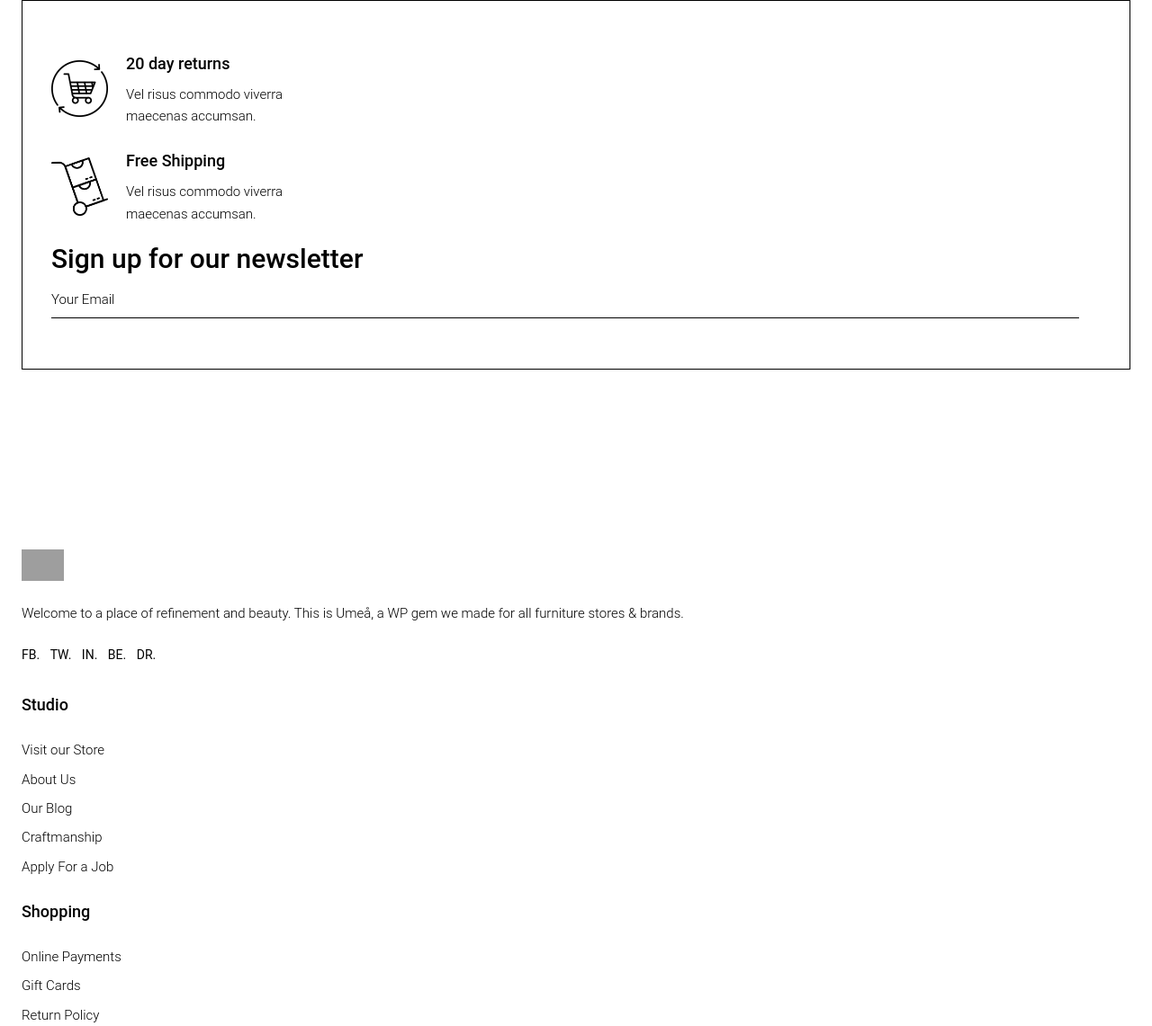
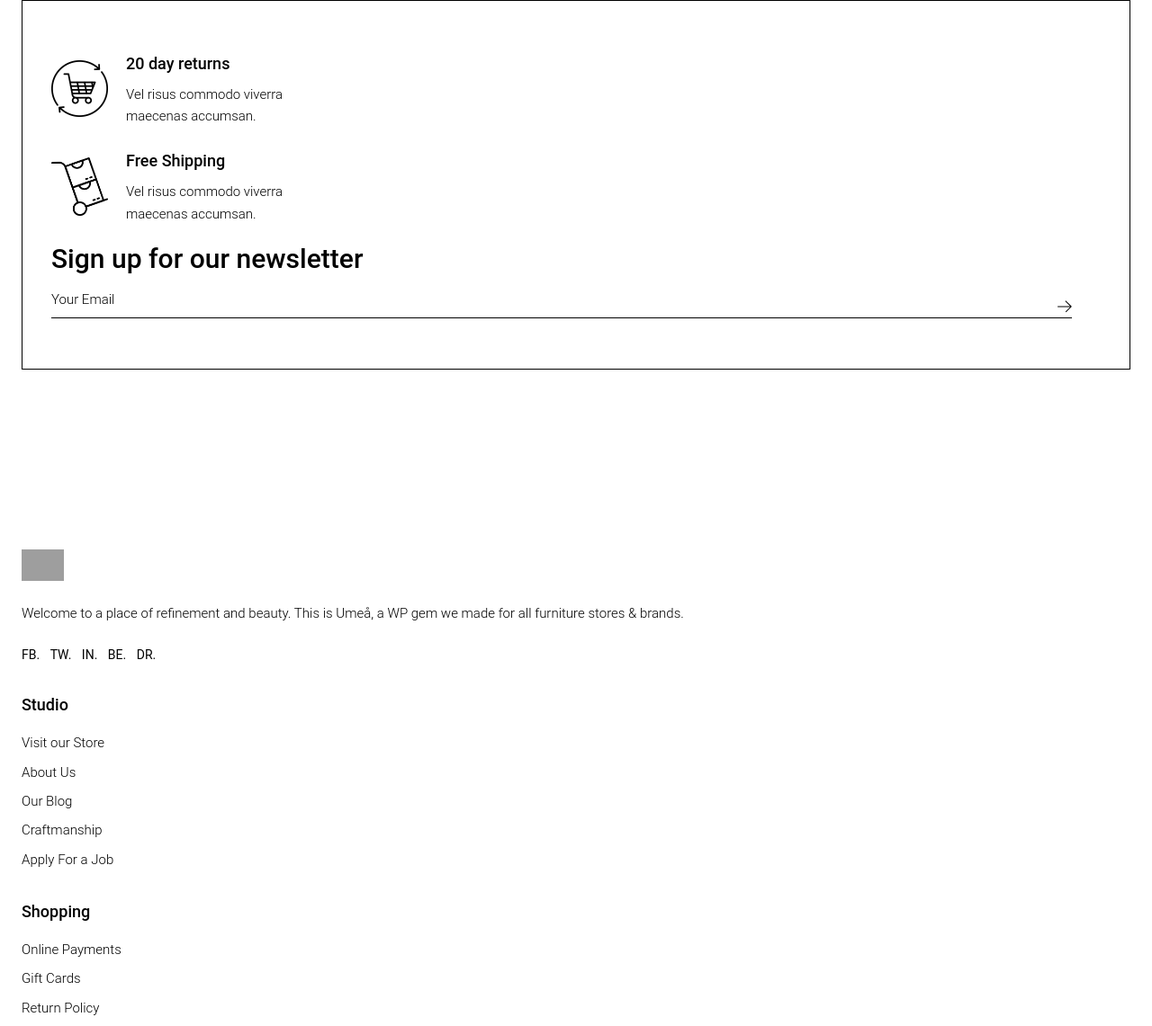
Before and after one commit to HladenRazum/umea-clone, a plain HTML site: page index.html in a window 1280 px wide. Shown: the part 2370-3511 px from the top of the page at 90% size. Drawn offline with nearby package versions, Linux system fonts and the light colour scheme; grey boxes are pictures that could not be loaded.

Commit message:
Finished newsletter section - fixed spacing between elements - added right arrow submit button to newsletter form input

```diff
--- a/index.html
+++ b/index.html
@@ -319,14 +319,38 @@
     <!-- NEWSLETTER -->
     <section class="mx-6 mb-[200px]">
       <div class="border border-black flex flex-col px-8 py-14 gap-5">
-        <header class="pr-6 order-2">
+        <header class="pr-8 order-2">
           <h2 class="text-3xl font-medium mb-2">Sign up for our newsletter</h2>
+          <div class="relative">
             <input
               type="email"
               placeholder="Your Email"
               spellcheck="false"
               class="placeholder:text-inherit font-light text-caption bb w-full py-2 focus:outline-none"
             />
+            <button
+              class="absolute right-0 bottom-1.5 hover:right-[-5px] duration-300 ease-in-out"
+            >
+              <svg
+                xmlns="http://www.w3.org/2000/svg"
+                xmlns:xlink="http://www.w3.org/1999/xlink"
+                x="0px"
+                y="0px"
+                width="15.797px"
+                height="13.375px"
+                viewBox="0 0 15.797 13.375"
+                enable-background="new 0 0 15.797 13.375"
+                xml:space="preserve"
+              >
+                <path
+                  d="M0.636,6.398h13.371L8.488,0.88l0.7-0.701l6.363,6.364c0.023,0.023,0.027,0.057,0.045,0.084
+              c0.02,0.027,0.051,0.045,0.063,0.076c0.007,0.017,0,0.034,0.005,0.051c0.014,0.046,0.014,0.089,0.014,0.137
+              c0,0.051,0,0.096-0.015,0.145c-0.005,0.016,0.001,0.031-0.005,0.047c-0.012,0.031-0.041,0.047-0.059,0.072
+              c-0.019,0.029-0.023,0.064-0.047,0.09l-6.015,6.013l-0.7-0.701l5.168-5.167H0.636H0.14V6.398H0.636z"
+                />
+              </svg>
+            </button>
+          </div>
         </header>
         <div class="order-1 font-light text-caption flex flex-col gap-6">
           <div class="max-w-[274px] flex items-center gap-5">
@@ -367,7 +391,7 @@
               height="17"
           /></a>
         </h4>
-        <p>
+        <p class="mr-[14%]">
           Welcome to a place of refinement and beauty. This is Umeå, a WP gem we
           made for all furniture stores & brands.
         </p>
@@ -380,8 +404,8 @@
         </ul>
       </section>
       <section>
-        <h4 class="text-lg font-medium mb-6">Studio</h4>
-        <ul class="my-6">
+        <h4 class="text-lg font-medium">Studio</h4>
+        <ul class="mt-4 mb-8">
           <li class="mb-2"><a href="#">Visit our Store</a></li>
           <li class="mb-2"><a href="#">About Us</a></li>
           <li class="mb-2"><a href="#">Our Blog</a></li>
@@ -390,8 +414,8 @@
         </ul>
       </section>
       <section>
-        <h4 class="text-lg font-medium mb-6">Shopping</h4>
-        <ul class="my-6">
+        <h4 class="text-lg font-medium">Shopping</h4>
+        <ul class="mt-4 mb-8">
           <li class="mb-2"><a href="#">Online Payments</a></li>
           <li class="mb-2"><a href="#">Gift Cards</a></li>
           <li class="mb-2"><a href="#">Return Policy</a></li>
@@ -400,14 +424,14 @@
         </ul>
       </section>
       <section>
-        <h4 class="text-lg font-medium mb-6">Payment Methods</h4>
-        <p class="mb-8">
+        <h4 class="text-lg font-medium mb-4">Payment Methods</h4>
+        <p class="mb-10">
           Select one of many supported payment providers from the list below.
         </p>
         <img
           src="https://umea.qodeinteractive.com/wp-content/uploads/2021/03/footer-logo-group.png"
           alt="master card, paypal, visa, american express"
-          class="mb-14"
+          class="mb-20"
         />
       </section>
       <div class="w-full bb"></div>
```
Also changed, not shown: assets/right-arrow.svg (added). Lines whose indentation alone changed are shown as unchanged.
